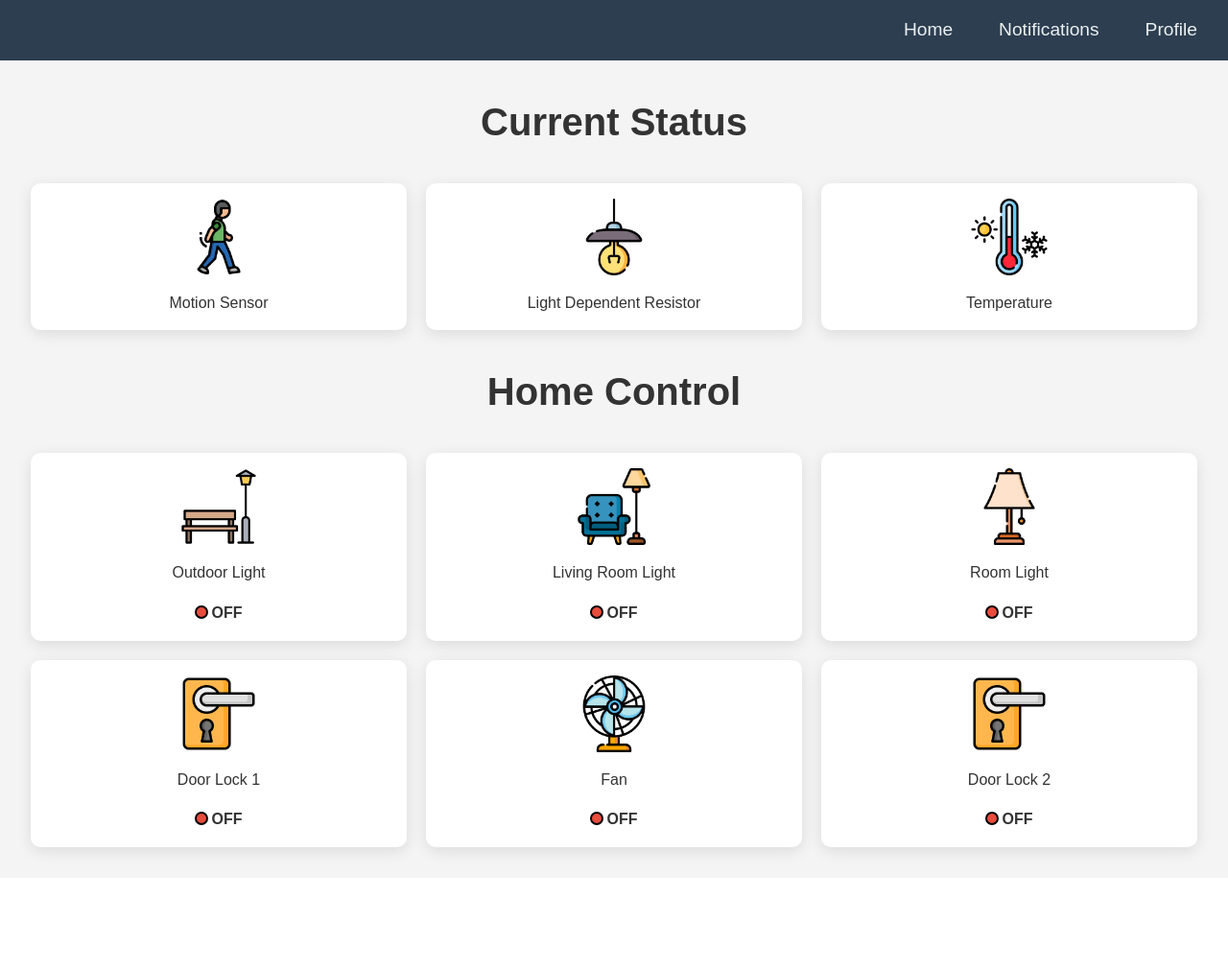
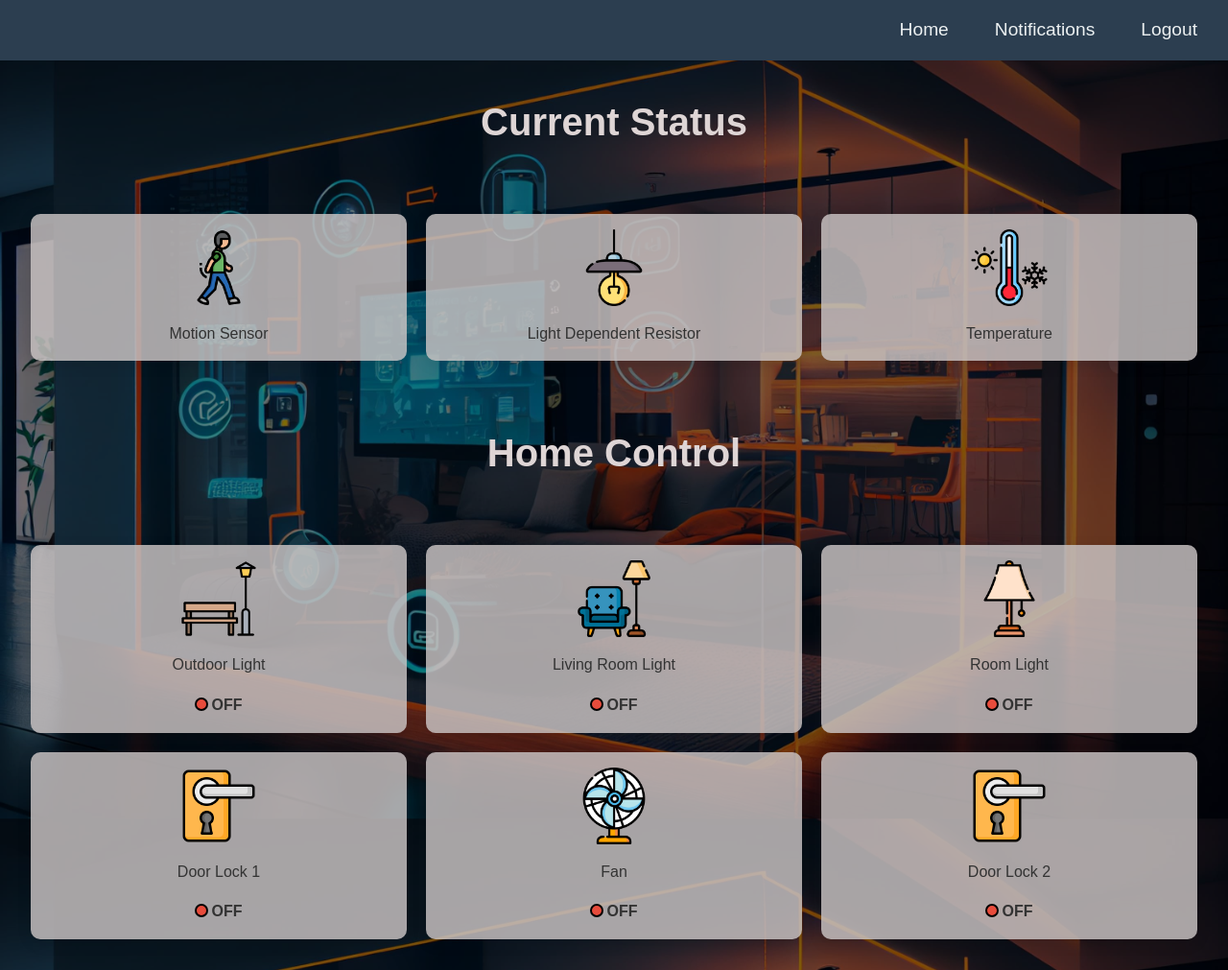
Before and after one commit to anggeching/home-control, a PHP site: page /front-end/home.html in a window 1280 px wide. Shown: the whole page at 96% size. Before the commit the page ends 898 px from the top, so only its background shows below. Run offline with PHP 8.4, Linux system fonts and the light colour scheme.

Commit message:
logout button

```diff
--- a/css/style.css
+++ b/css/style.css
@@ -7,9 +7,16 @@ body, h1, p, ul, li {
 
 body {
   font-family: 'Arial', sans-serif;
-  background-color: #f4f4f4;
+  background-image: linear-gradient(rgba(0, 0, 0, 0.5), rgba(0, 0, 0, 0.5)), url('../assets/img/background3.jpg');
   color: #333;
   line-height: 1.6;
+  background-size: cover;
+  background-position: -150px center;
+  background-attachment: fixed;
+  display: flex;
+  flex-direction: column;
+  min-height: 100vh;
+  position: relative;
 }
 
 /* Navigation styling */
@@ -52,7 +59,7 @@ nav ul li a:hover {
 .header-text h1 {
   font-family: 'Nunito', sans-serif;
   font-weight: 700;
-  color: #333;
+  color: #ded5d5;
   font-size: 2.5rem;
   margin: 0;
 }
@@ -76,7 +83,7 @@ nav ul li a:hover {
 /* Ensure icon containers have equal height and width */
 .icon-container {
   text-align: center;
-  background: #fff;
+  background: #c9c3c3d3;
   border-radius: 10px;
   box-shadow: 0 4px 15px rgba(0, 0, 0, 0.1);
   padding: 1rem;
@@ -169,11 +176,10 @@ nav ul li a:hover {
 
 
 
-
-
 /* Notifications Section Styling */
 .notifications-section {
-  margin: 2rem;
+  width: 70%; /* Set a fixed width for the section */
+  margin: 2rem auto;
   padding: 1rem;
   background-color: #fff;
   border-radius: 10px;
@@ -188,7 +194,7 @@ nav ul li a:hover {
 
 .notifications-section th, .notifications-section td {
   padding: 0.75rem;
-  text-align: left;
+  text-align: center; /* Center align text */
   border-bottom: 1px solid #ddd;
 }
 
@@ -202,7 +208,7 @@ nav ul li a:hover {
 }
 
 .notifications-section td:last-child {
-  text-align: right;
+  text-align: center; /* Center align text */
 }
 
 #clear-notifications {
--- a/front-end/home.html
+++ b/front-end/home.html
@@ -9,7 +9,7 @@
         <ul>
             <li><a href="#">Home</a></li>
             <li><a href="notif.html">Notifications</a></li>
-            <li><a href="front-end/profile.html">Profile</a></li>
+            <li><a href="front-end/profile.html">Logout</a></li>
         </ul>
     </nav>
 
--- a/front-end/profile.html
+++ b/front-end/profile.html
@@ -11,7 +11,7 @@
         <ul>
             <li><a href="home.html">Home</a></li>
             <li><a href="notif.html">Notifications</a></li>
-            <li><a href="profile.html">Profile</a></li>
+            <li><a href="profile.html">Logout</a></li>
         </ul>
     </nav>
 
```
Also changed, not shown: index.html (+5 -4 lines).
